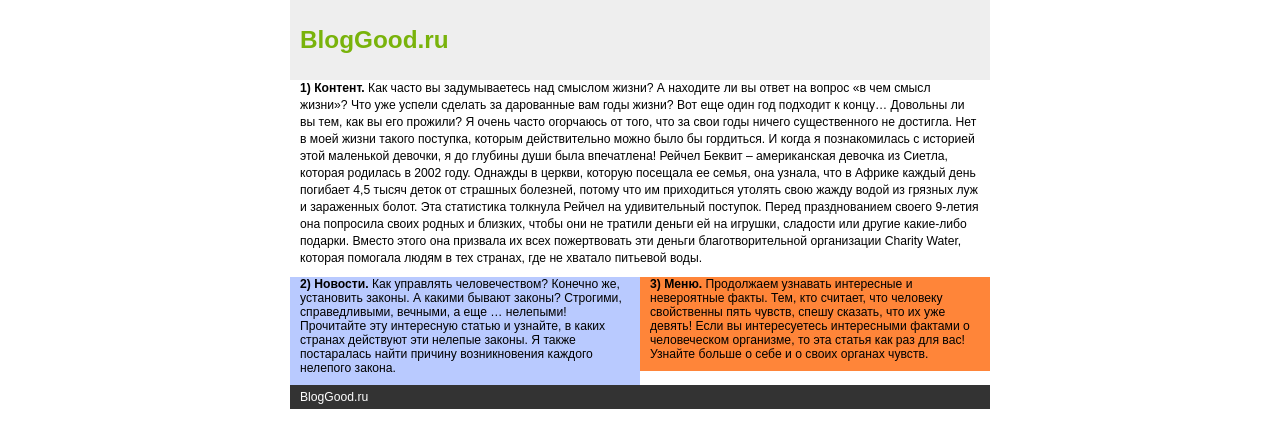
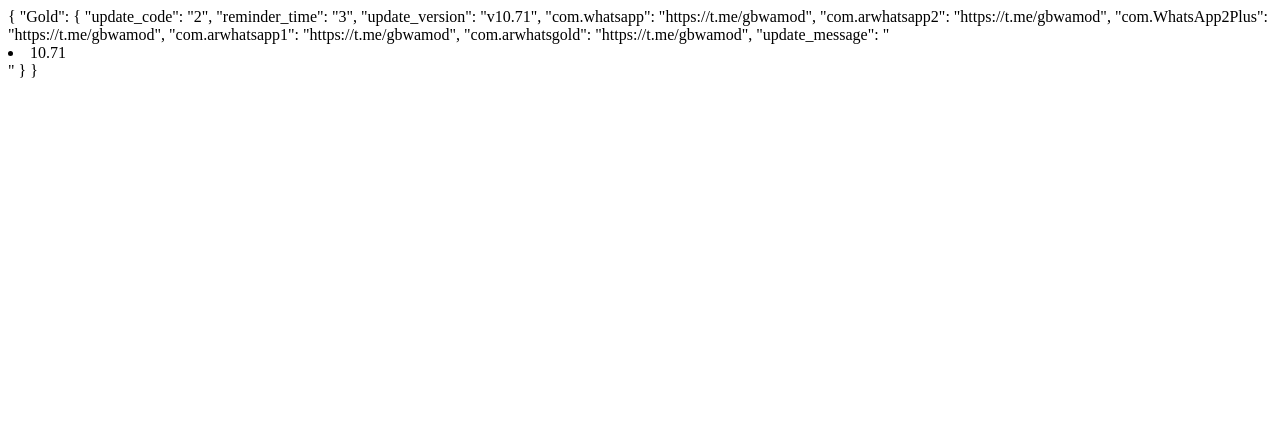
Before and after one commit to gbwamod/WA95, a plain HTML site: page index.html in a window 1280 px wide. Drawn offline with Linux system fonts and the light colour scheme.

Commit message:
Update index.html

```diff
--- a/index.html
+++ b/index.html
@@ -1,70 +1,18 @@
-<html>
-<head>
-<title>одноколоночный макет на блоге BlogGood.ru</title>
-<style>
-html,body{margin:0;padding:0}
-body{font: 76% arial,sans-serif;text-align:center}
-p{margin:0 10px 10px}
-a{display:block;color: #981793;padding:10px}
-div#header h1{height:80px;line-height:80px;margin:0;
-  padding-left:10px;background: #EEE;color: #79B30B}
-div#container{text-align:left}
-div#content p{line-height:1.4}
-div#navigation{background:#B9CAFF}
-div#extra{background:#FF8539}
-div#footer{background: #333;color: #FFF}
-div#footer p{margin:0;padding:5px 10px}
+{
+  "Gold": {
+    "update_code": "2",
+    "reminder_time": "3",
+    "update_version": "v10.71",
+    "com.whatsapp": "https://t.me/gbwamod",
+    "com.arwhatsapp2": "https://t.me/gbwamod",
+    "com.WhatsApp2Plus": "https://t.me/gbwamod",
+    "com.arwhatsapp1": "https://t.me/gbwamod",
+    "com.arwhatsgold": "https://t.me/gbwamod",
+    "update_message": "
 
-div#container{width:700px;margin:0 auto}
-div#navigation{float:left;width:350px}
-div#extra{float:right;width:350px}
-div#footer{clear:both;width:100%}
-</style>
-</head>
-<body>
-<div id="container">
-<div id="header"><h1>BlogGood.ru</h1></div>
-<div id="wrapper">
-<div id="content">
-<p><strong>1) Контент.</strong>
-Как часто вы задумываетесь над смыслом жизни?
-А находите ли вы ответ на вопрос «в чем смысл жизни»?
-Что уже успели сделать за дарованные вам годы жизни?
-Вот еще один год подходит к концу… Довольны ли вы тем, как вы его прожили?
-Я очень часто огорчаюсь от того, что за свои годы ничего существенного не достигла.
- Нет в моей жизни такого поступка, которым действительно можно было бы гордиться.
- И когда я познакомилась с историей этой маленькой девочки,
- я до глубины души была впечатлена!
- Рейчел Беквит – американская девочка из Сиетла, которая родилась в 2002 году.
- Однажды в церкви, которую посещала ее семья, она узнала, что в
- Африке каждый день погибает 4,5 тысяч деток от страшных болезней,
- потому что им приходиться утолять свою жажду водой из грязных луж и зараженных болот.
-Эта статистика толкнула Рейчел на удивительный поступок.
-Перед празднованием своего 9-летия она попросила своих родных и близких,
-чтобы они не тратили деньги ей на игрушки, сладости или другие какие-либо подарки.
-Вместо этого она призвала их всех пожертвовать эти деньги благотворительной
-организации Charity Water, которая помогала людям в тех странах,
-где не хватало питьевой воды.
-</p>
-</div>
-</div>
-<div id="navigation">
-<p><strong>2) Новости.</strong>
-Как управлять человечеством?
-Конечно же, установить законы. А какими бывают законы?
-Строгими, справедливыми, вечными, а еще … нелепыми!
-Прочитайте эту интересную статью и узнайте, в каких странах
-действуют эти нелепые законы. Я также постаралась найти
-причину возникновения каждого нелепого закона.
-</p>
-</div>
-<div id="extra">
-<p><strong>3) Меню.</strong> Продолжаем узнавать интересные и невероятные факты.
-Тем, кто считает, что человеку свойственны пять чувств, спешу сказать, что их уже девять!
-Если вы интересуетесь интересными фактами о человеческом организме, то эта статья как раз для вас!
-Узнайте больше о себе и о своих органах чувств.</p>
-</div>
-<div id="footer"><p>BlogGood.ru</p></div>
-</div>
-</body>
-</html>
+
+<li>10.71</li>
+
+"
+    }
+}
```
